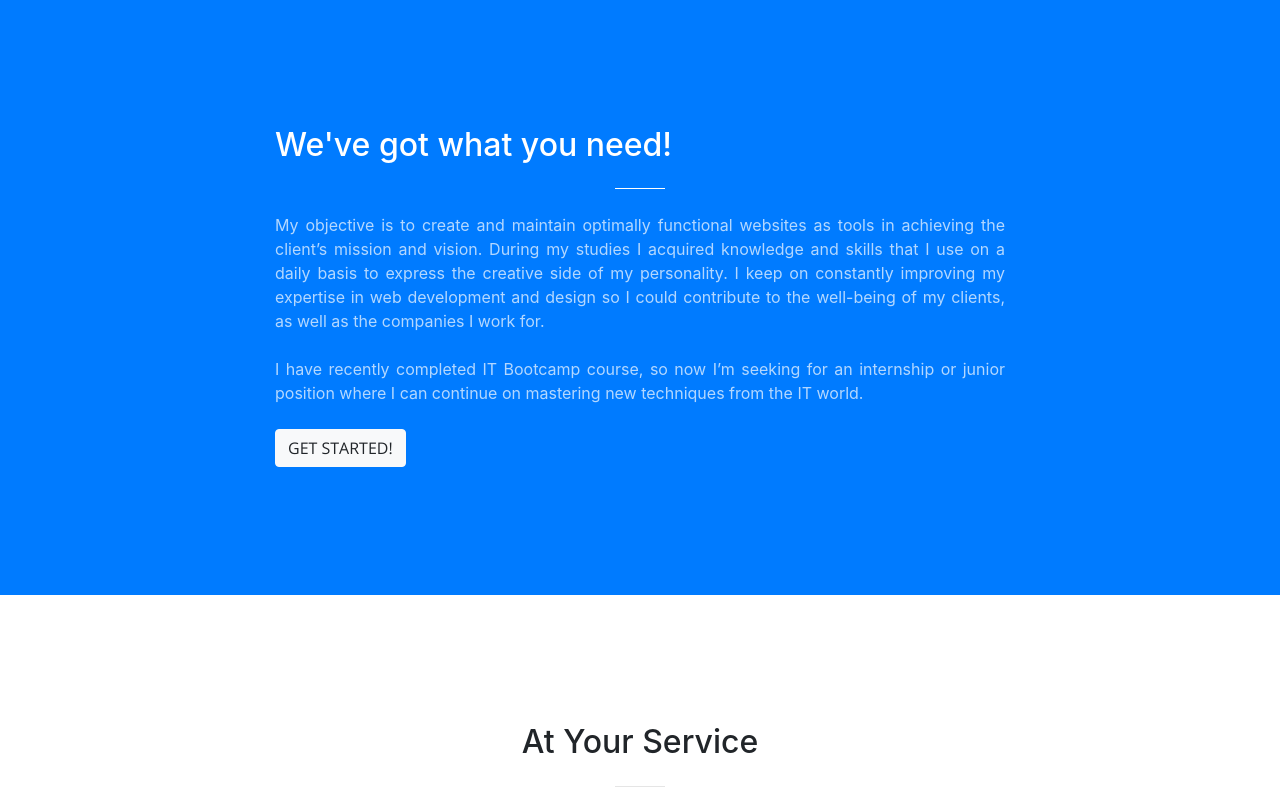
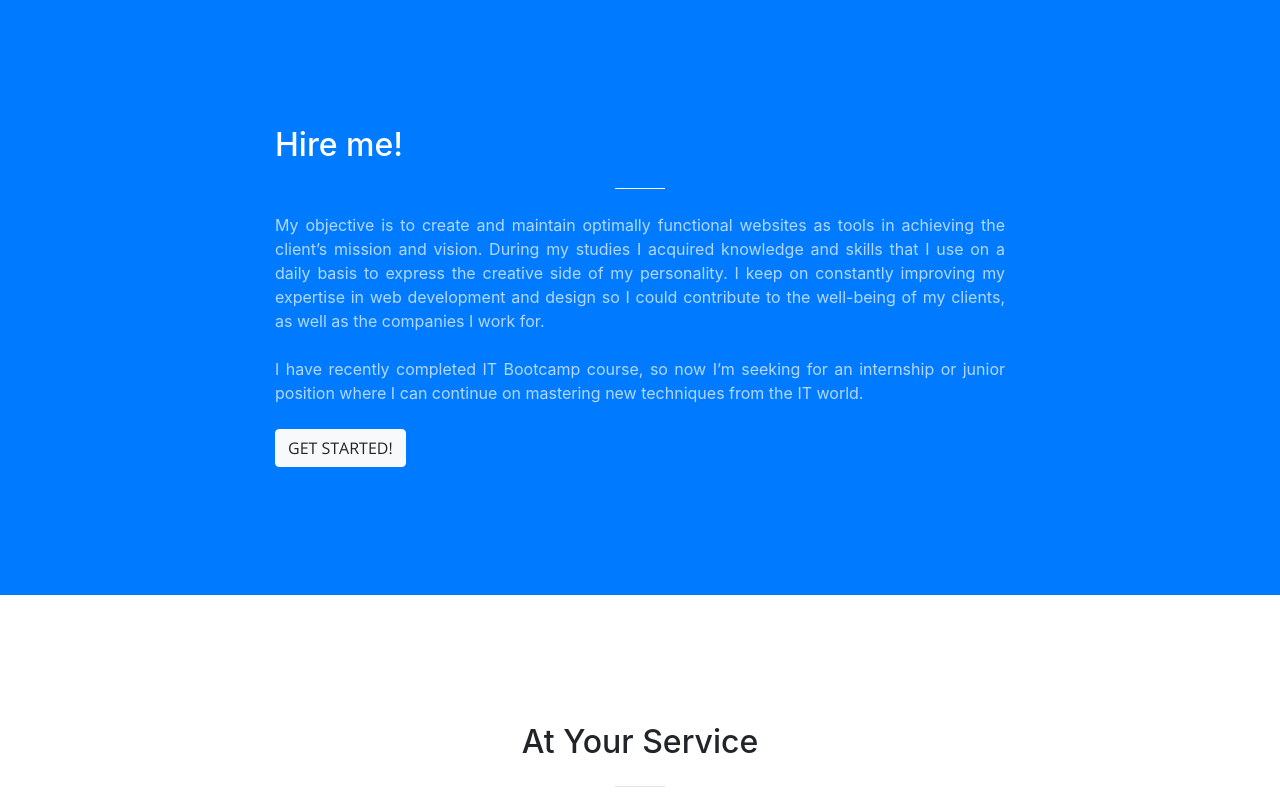
Before and after one commit to helenadrinic/helenadrinic.github.io, a website with bundled scripts: page index.html in a window 1280 px wide. Shown: the part 802-1610 px from the top of the page. Built offline with nearby package versions, Linux system fonts and the light colour scheme; files whose address does not match are found by name.

Commit message:
hire me title

```diff
--- a/index.html
+++ b/index.html
@@ -76,7 +76,7 @@
       <div class="container">
         <div class="row">
           <div class="col-lg-8 mx-auto text-justify">
-            <h2 class="section-heading text-white">We've got what you need!</h2>
+            <h2 class="section-heading text-white">Hire me!</h2>
             <hr class="light my-4">
             <p class="text-faded mb-4">My objective is to create and maintain optimally functional websites as tools in achieving the client’s mission and vision. During my studies I acquired knowledge and skills that I use on a daily basis to express the creative side of my personality. I keep on constantly improving my expertise in web development and design so I could contribute to the well-being of my clients, as well as the companies I work for.
             <br>
```
